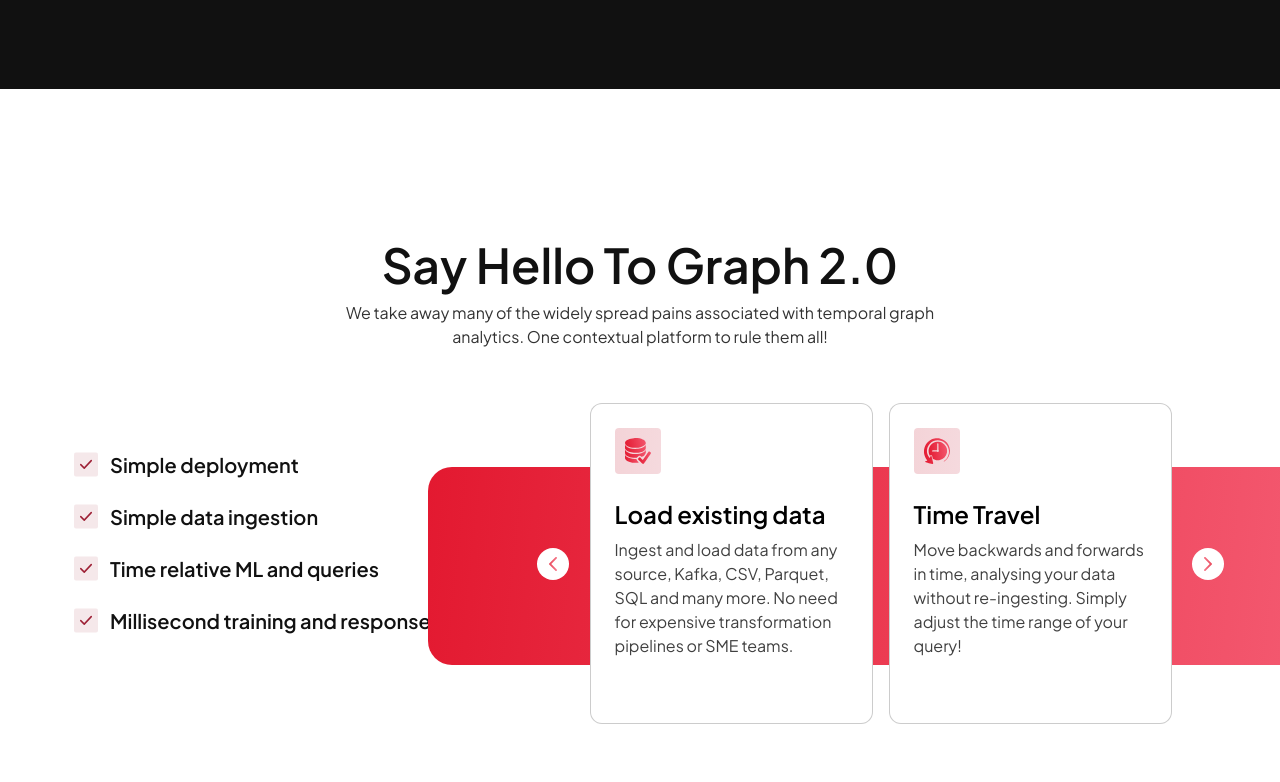
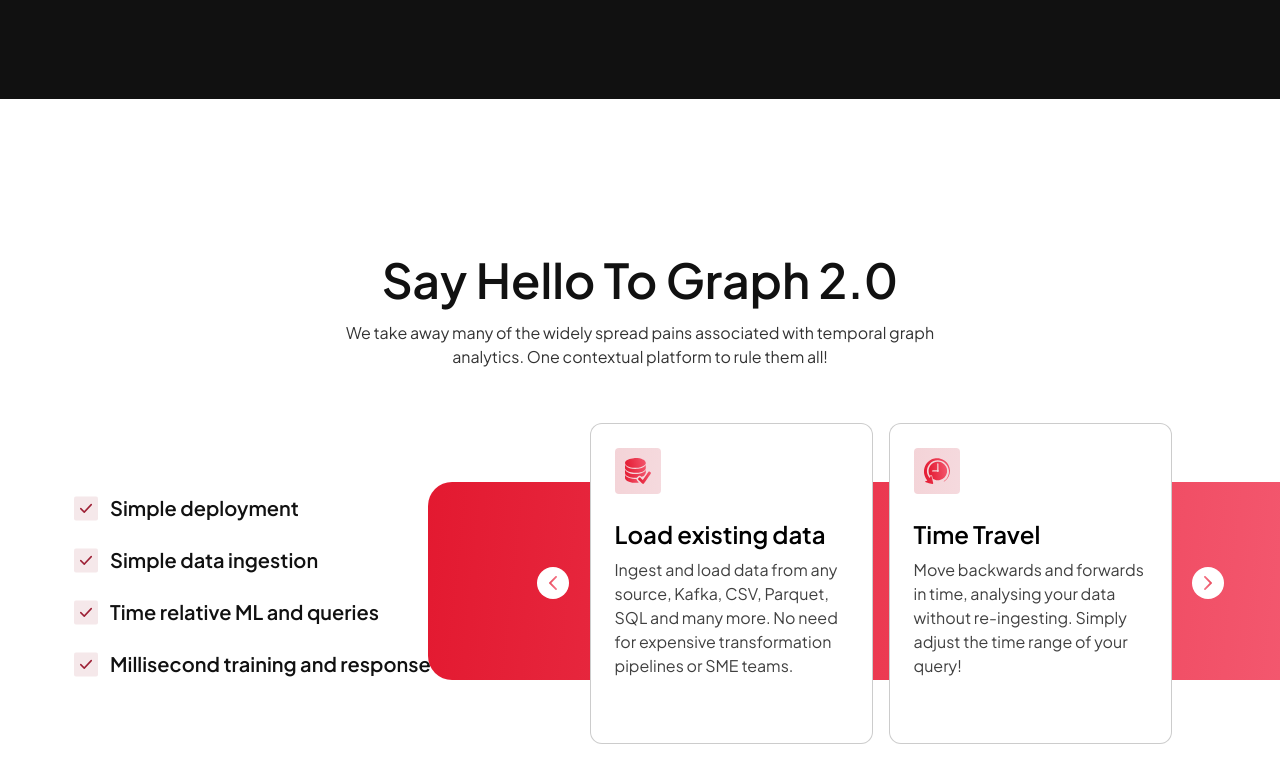
Before and after one commit to Ritik-455/Pometry, a Next.js app: page / in a window 1280 px wide. Shown: the part 1978-2760 px from the top of the page. Built offline with nearby package versions, Linux system fonts and the light colour scheme.

Commit message:
transition

```diff
--- a/src/components/common/Header.tsx
+++ b/src/components/common/Header.tsx
@@ -61,7 +61,7 @@ const Header = () => {
                 key={index}
                 href={obj.url}
                 onClick={HANDLE_NAVBAR}
-                className="font-jakarta text-Charcoal max-lg:text-2xl gradient_text_hover underline_gradient relative after:absolute after:h-[1px] after:w-full after:bottom-0 after:left-0 after:bg-mix_red after:rounded"
+                className="font-jakarta text-Charcoal max-lg:text-2xl gradient_text_hover underline_gradient relative after:absolute after:h-[1px] after:w-full after:bottom-0 after:left-0 after:bg-mix_red after:rounded gradient_transition"
               >
                 {obj.navlink}
               </Link>
--- a/src/components/common/PrimaryHeading.tsx
+++ b/src/components/common/PrimaryHeading.tsx
@@ -6,11 +6,11 @@ interface PrimaryHeading {
 
 const PrimaryHeading = ({ className, textName }: PrimaryHeading) => {
   return (
-      <h2
-        className={`font-jakarta font-semibold xl:text-5xl md:text-[42px] sm:text-4xl text-3xl leading-[57px] text-jet_black ${className}`}
-      >
-        {textName}
-      </h2>
+    <h2
+      className={`font-jakarta font-semibold xl:text-5xl md:text-[42px] sm:text-4xl text-3xl xl:!leading-[57.6px] md:!leading-[52px] sm:!leading-[48px] !leading-[35px] text-jet_black ${className}`}
+    >
+      {textName}
+    </h2>
   );
 };
 
--- a/src/components/home/Hero.tsx
+++ b/src/components/home/Hero.tsx
@@ -24,9 +24,7 @@ const Hero = () => {
                 className="!text-jet_black opacity-80 max-w-[556px] lg:pb-11 md:pb-8 pb-5"
                 textName="Build and deliver realtime graph analytics scaling to billions of records in minutes. No expensive transformation pipelines, proprietary storage or dedicated SMEs."
               />
-              <CommonButton
-                textName="Learn More"
-              />
+              <CommonButton textName="Learn More" />
               <span className="absolute top-[22%] 2xl:left-[44%] xl:left-[43%] left-[38%] lg:block hidden">
                 <ArrowIcon />
               </span>
--- a/src/components/home/SayHello.tsx
+++ b/src/components/home/SayHello.tsx
@@ -30,7 +30,7 @@ const SayHello = () => {
           className=" lg:pb-9 sm:pb-9 pb-5 opacity-80 max-w-[592px] text-center mx-auto"
         />
         <div className="row items-center">
-          <div className="lg:col-5 w-full px-3">
+          <div className="lg:col-5 w-full px-3 lg:pt-12">
             <div className="flex flex-col items-start">
               {SAY_HELLO_CONTENT.map((obj: HelloList, index: number) => (
                 <div key={index}>
@@ -44,7 +44,7 @@ const SayHello = () => {
               ))}
             </div>
           </div>
-          <div className="lg:col-7 w-full px-3 flex 2xl:justify-end justify-center lg:pt-0 md:pt-9 pt-5">
+          <div className="lg:col-7 w-full px-3 flex 2xl:justify-end justify-center lg:pt-0 md:pt-9 pt-4">
             {/* =====orange-bg====== */}
             <div className="bg-mix_red xl:max-w-[852px] lg:max-w-[628px] max-w-[663px] w-full h-[198px] rounded-[24px_0_0_24px] absolute custom_2xl:end-[11%] lg:top-[52%] xl:top-[54%] end-0 top-[59%] lg:block hidden"></div>
             <div className="flex gap-4 relative">
```
Also changed, not shown: public/assets/images/home/webp/hero-img.webp (deleted).
